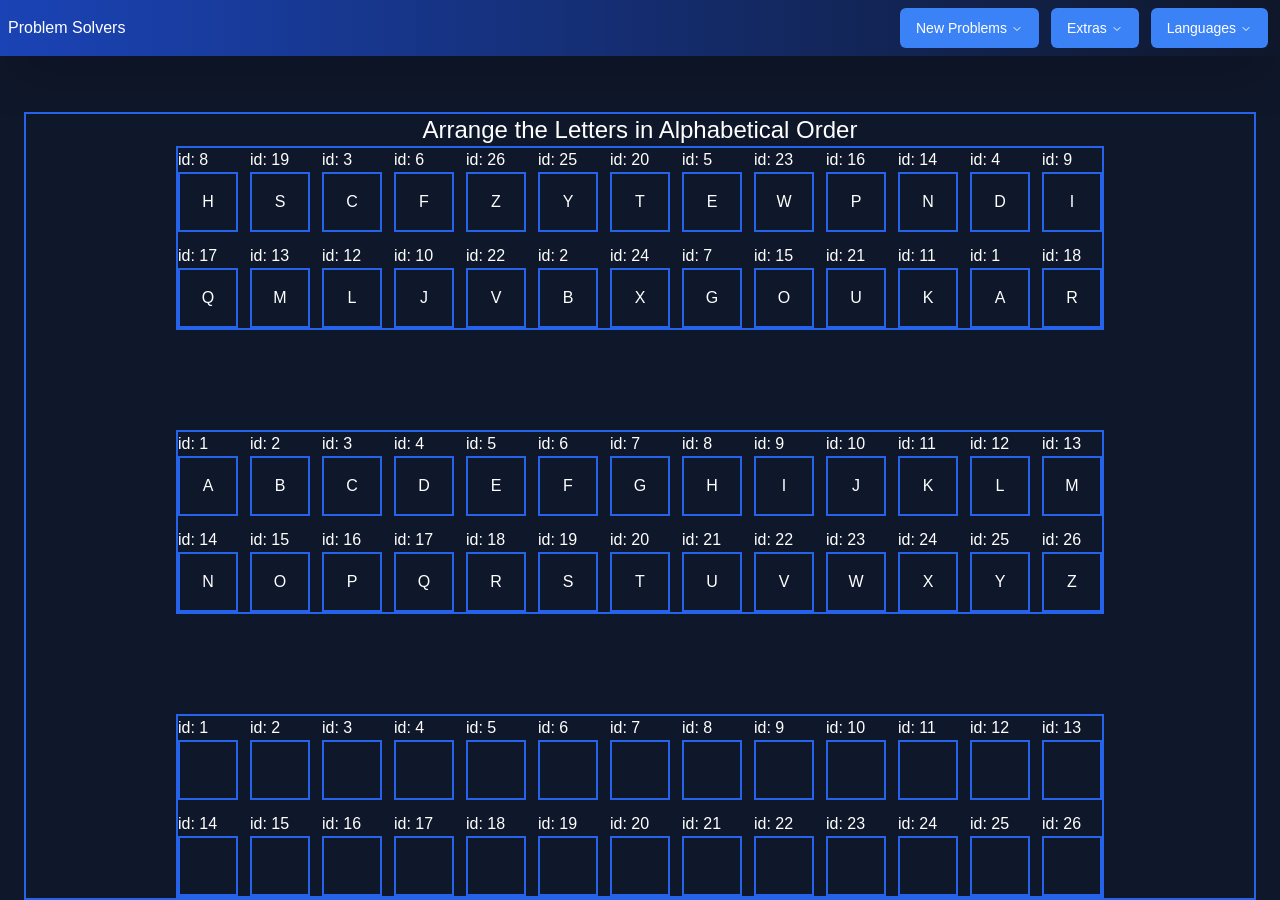
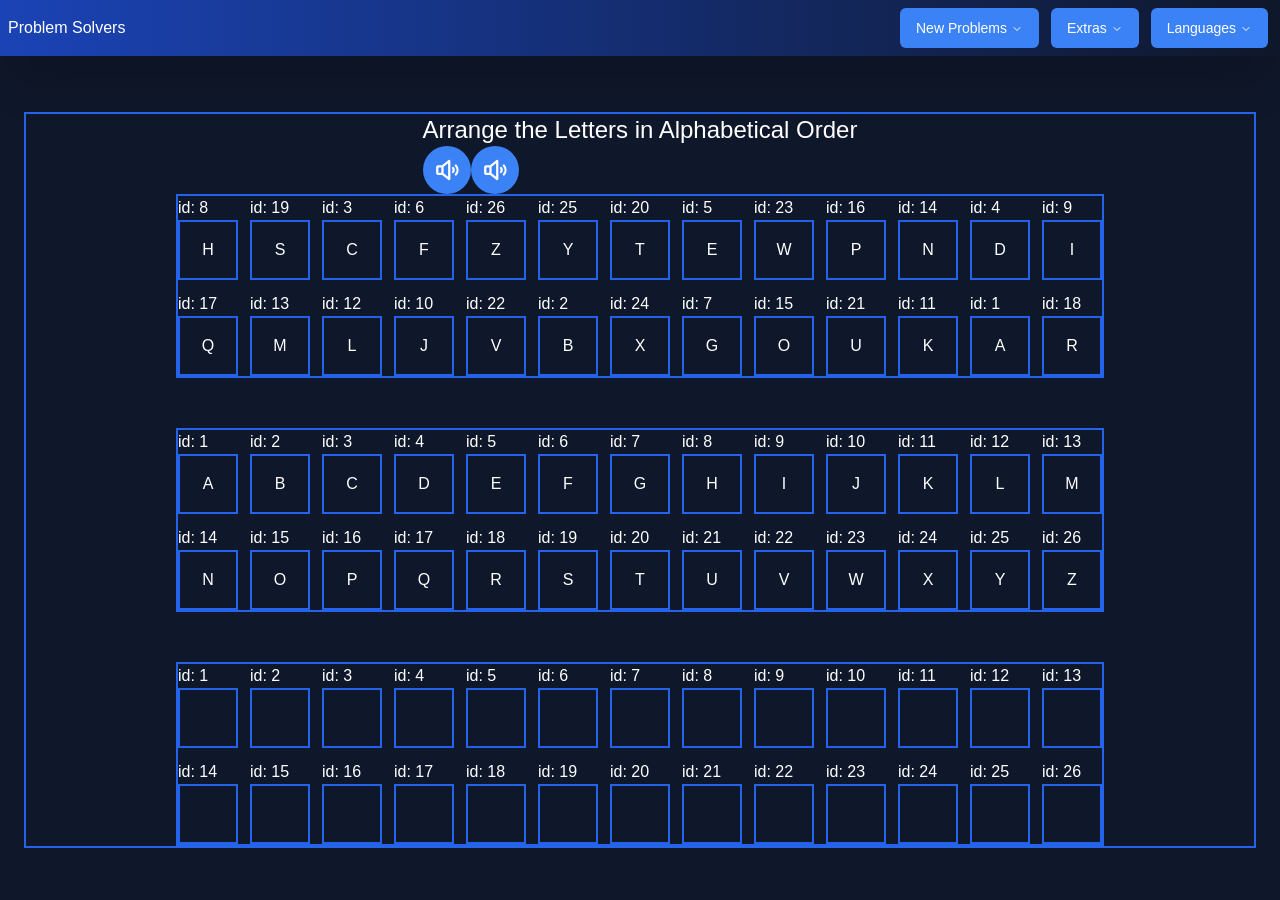
Before and after one commit to bartswierz/learning-game, a React (Vite) app: page /alphabetical-order in a window 1280 px wide. After the commit the page ends 848 px from the top, so only its background shows below. Built offline with nearby package versions, Linux system fonts and the light colour scheme; a web font is replaced by a local one.

Commit message:
updated text to speech component - WIP

```diff
--- a/src/components/ui/AlphabeticalOrder/AlphabeticalOrder.tsx
+++ b/src/components/ui/AlphabeticalOrder/AlphabeticalOrder.tsx
@@ -1,13 +1,17 @@
 import AlphabetGrid from "./AlphabetGrid";
+import { useEffect } from "react";
+import TextToSpeech from "../TextToSpeech/TextToSpeech";
 
 const AlphabeticalOrder = () => {
+  console.log("window.speechSynthesis: ", window.speechSynthesis.getVoices());
   return (
     <div className="bb flex flex-col justify-center items-center mx-6 my-[56px]">
-      <h2 className="text-2xl">Arrange the Letters in Alphabetical Order</h2>
-      <div className="flex flex-col gap-[100px]">
-        {/* TODO - make this an empty grid of 13 col / 2 row grid */}
-        {/* <AlphabetGrid /> */}
-        {/* TODO - make this a shuffled list of letters */}
+      <h2 className="text-2xl">
+        Arrange the Letters in Alphabetical Order
+        <TextToSpeech text="Arrange the Letters in Alphabetical Order" />
+        {/* <TextToSpeech text="Es a nice, great success" /> */}
+      </h2>
+      <div className="flex flex-col gap-[50px]">
         <AlphabetGrid isShuffled />
         <AlphabetGrid />
         <AlphabetGrid isEmpty />
--- /dev/null
+++ b/src/components/ui/TextToSpeech/TextToSpeech.tsx
@@ -0,0 +1,35 @@
+import { PiSpeakerHighBold } from "react-icons/pi";
+
+interface TextToSpeechProps {
+  text: string;
+}
+
+// TODO - Add different languages and voices for the current 5 languages
+const TextToSpeech = ({ text }: TextToSpeechProps) => {
+  const msg = new SpeechSynthesisUtterance();
+  msg.text = text;
+  // msg.lang = "pl-PL";
+
+  const utterance = new SpeechSynthesisUtterance("Ułóż litery w porządku alfabetycznym");
+  utterance.lang = "pl-PL";
+  // msg.lang = "es-ES";
+
+  // msg.name = "Google español de Estados Unidos";
+  // msg.voiceURI = "Google español de Estados Unidos";
+  // TODO - may need to add a useEffect if the text changes
+  console.log("window.speechSynthesis: ", window.speechSynthesis.getVoices());
+  console.log("window.speechSynthesis: ", window.speechSynthesis);
+
+  return (
+    <div>
+      <button onClick={() => window.speechSynthesis.speak(msg)} className="bg-blue-500 px-3 py-3 rounded-full">
+        <PiSpeakerHighBold />
+      </button>
+      <button onClick={() => window.speechSynthesis.speak(utterance)} className="bg-blue-500 px-3 py-3 rounded-full">
+        <PiSpeakerHighBold />
+      </button>
+    </div>
+  );
+};
+
+export default TextToSpeech;
```
